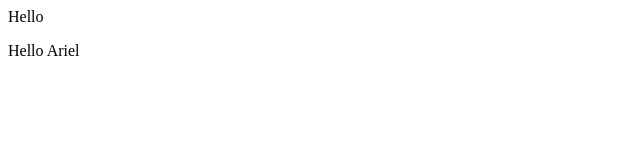
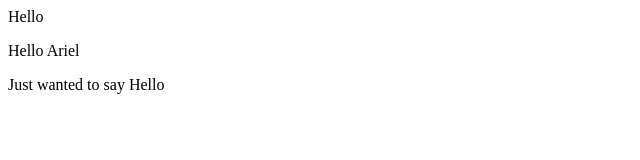
Before and after one commit to ari3lchau/demo-repo, a plain HTML site: page index.html in a window 1280 px wide. Shown: the whole page, without its empty margins (0-640 px from the left). Drawn offline with Linux system fonts and the light colour scheme.

Commit message:
Added span

```diff
--- a/index.html
+++ b/index.html
@@ -1,2 +1,3 @@
 <div>Hello</div>
 <p>Hello Ariel</p>
+<span>Just wanted to say Hello</span>
```
